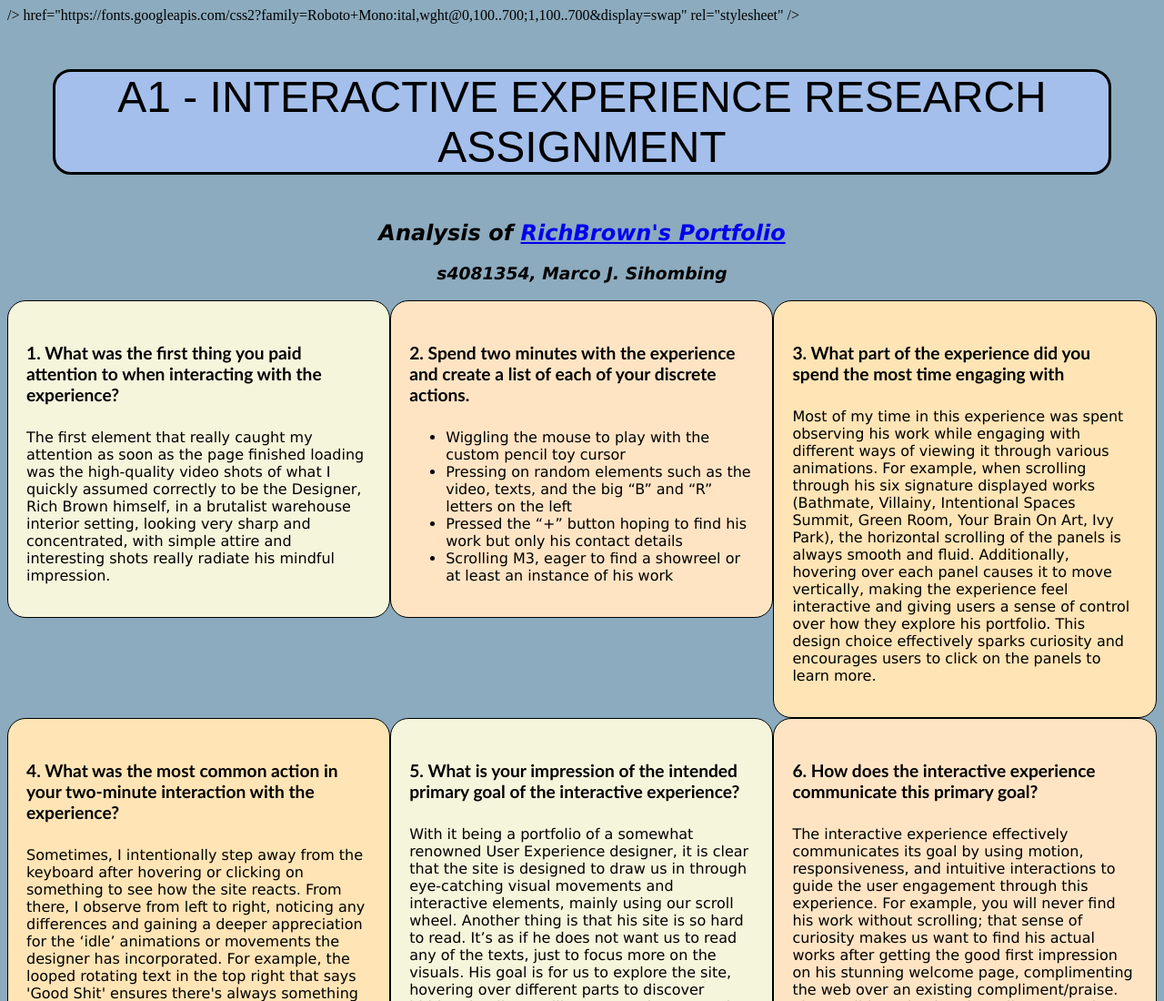
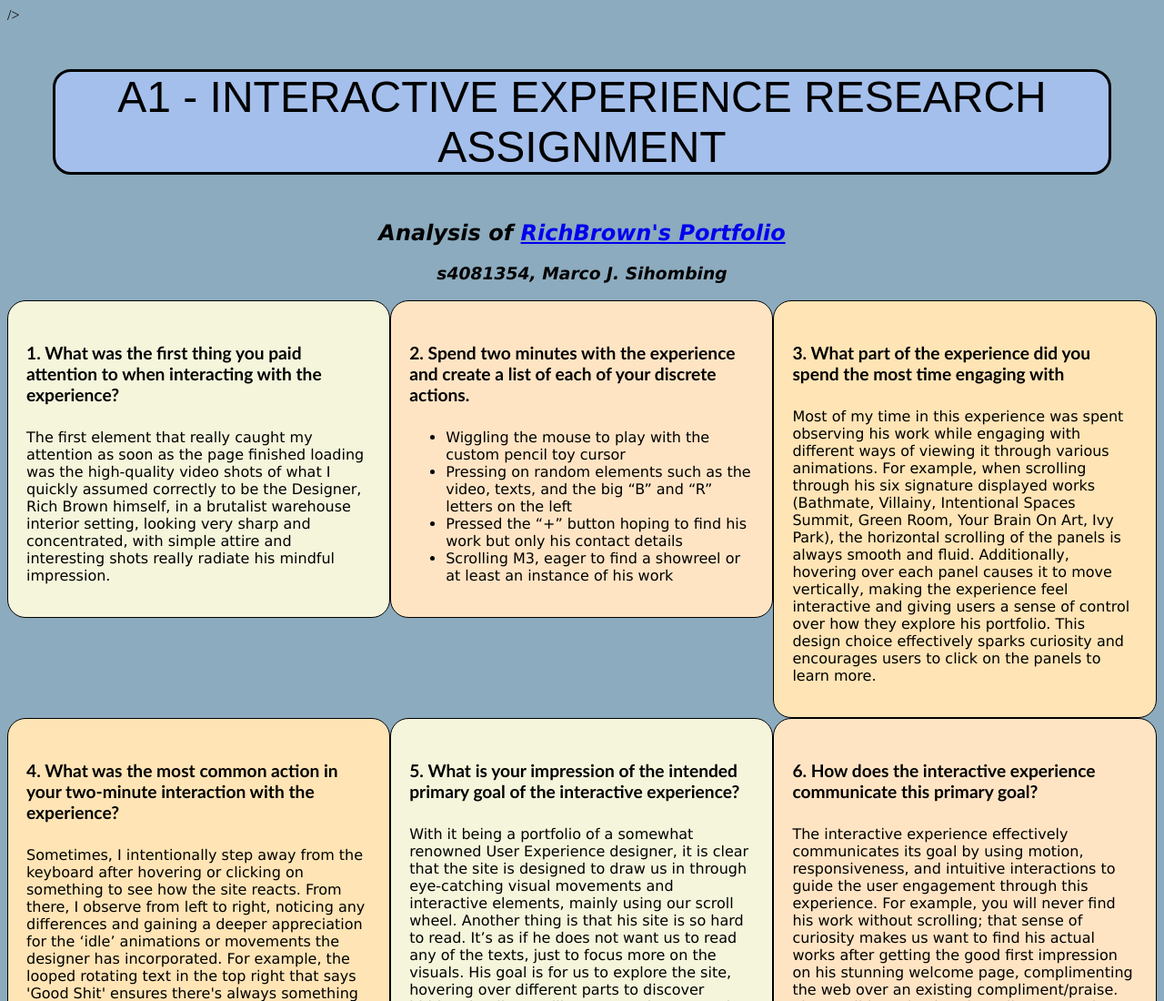
Before and after one commit to MarcoRMIT/MarcoRMIT.github.io, a plain HTML site: page index.html in a window 1280 px wide. Shown: the top 1100 px of the page at 91% size. Drawn offline with Linux system fonts and the light colour scheme.

Commit message:
update index.html

```diff
--- a/index.html
+++ b/index.html
@@ -29,8 +29,6 @@
 
     <link rel="manifest" href="favicon/site.webmanifest" />
     />
-    href="https://fonts.googleapis.com/css2?family=Roboto+Mono:ital,wght@0,100..700;1,100..700&display=swap"
-    rel="stylesheet" />
   </head>
   <body>
     <header>
```
